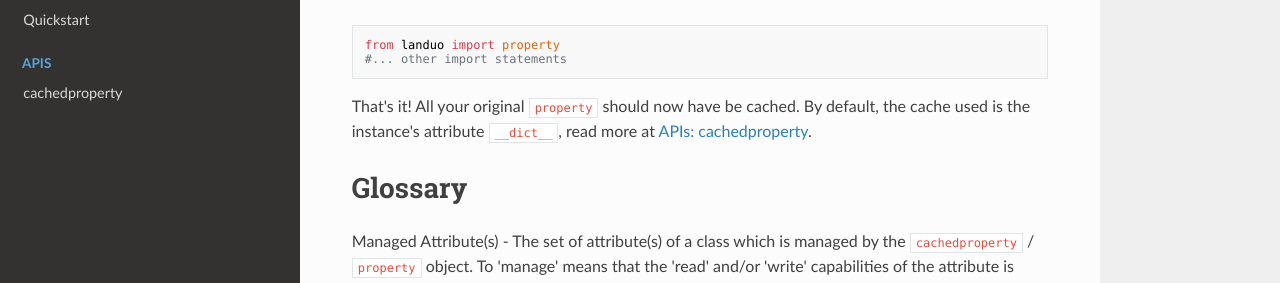
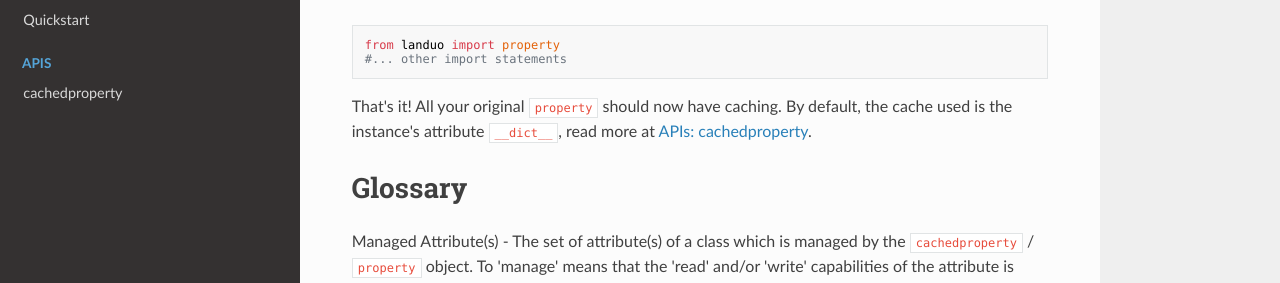
Before and after one commit to jymchng/landuo, an MkDocs documentation site: the page built from docs/README.md, in a window 1280 px wide and 900 px high, scrolled down 1620 px. Shown: the part 161-444 px from the top of the window. Built offline with MkDocs 1.6.1, drawn with Linux system fonts in a browser that asks for light colours; nearby versions of some CDN libraries.

Commit message:
update readmes

````diff
--- a/docs/README.md
+++ b/docs/README.md
@@ -58,7 +58,7 @@ from landuo import property
 #... other import statements
 ```
 
-That's it! All your original `property` should now have be cached. By default, the cache used is the instance's attribute `__dict__`, read more at [APIs: cachedproperty](APIs/cachedproperty.md).
+That's it! All your original `property` should now have caching. By default, the cache used is the instance's attribute `__dict__`, read more at [APIs: cachedproperty](APIs/cachedproperty.md).
 
 # Glossary
 
````
Also changed, not shown: README.md (+1 -1 lines).
